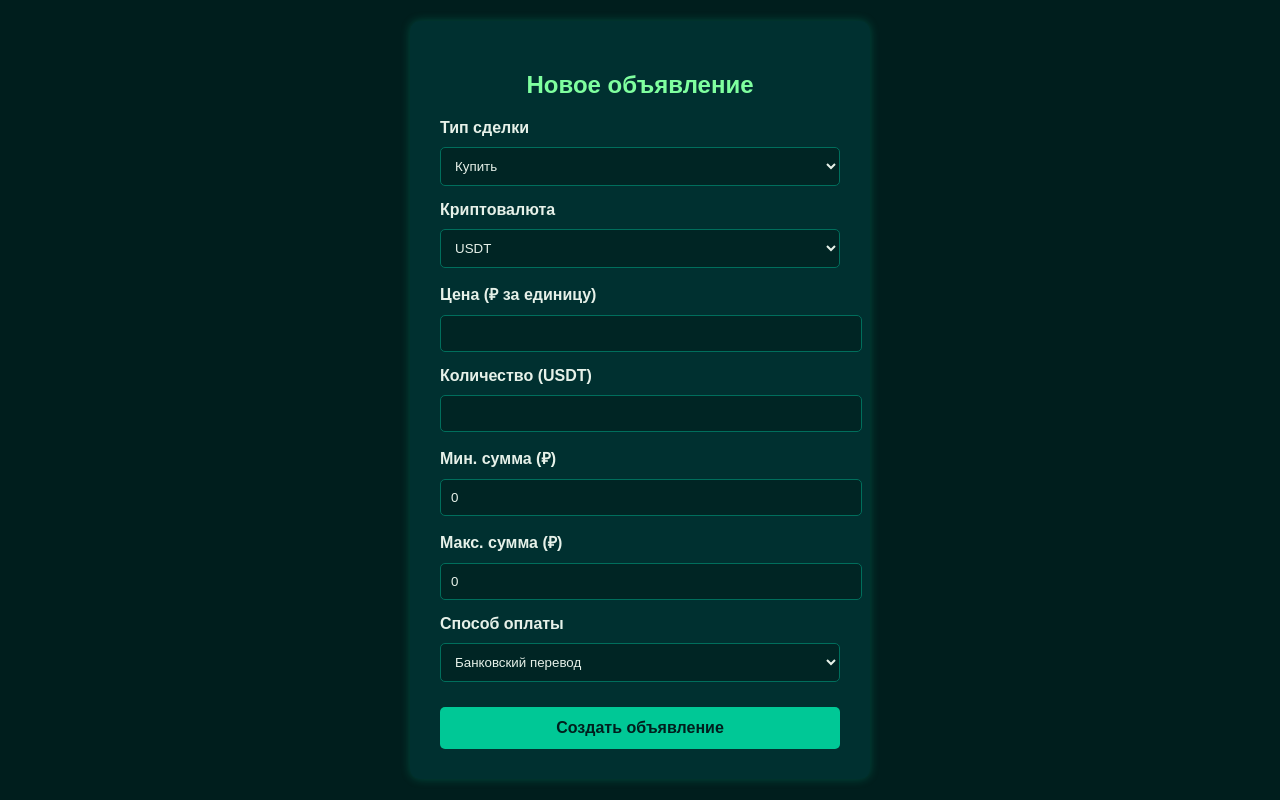
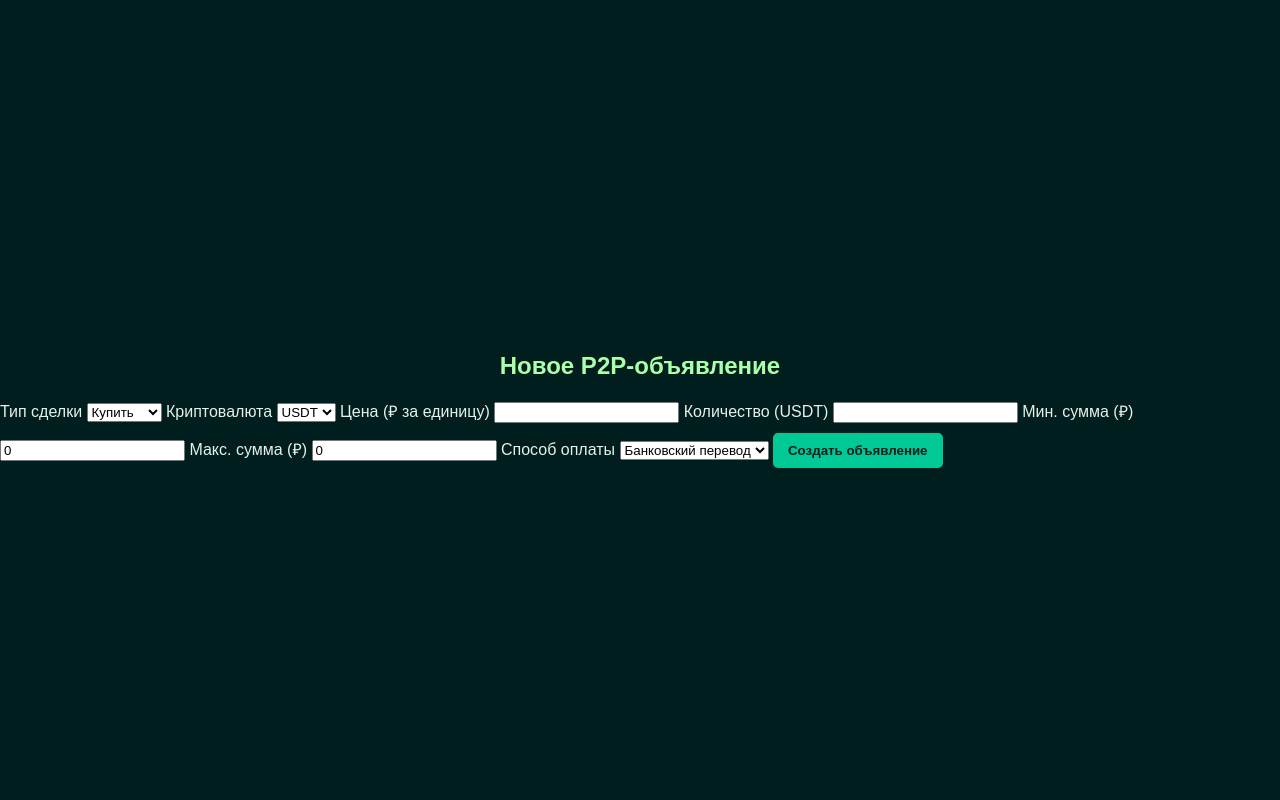
Before and after one commit to Yupara/P2pppppppppp, a Python web app: template templates/create_ad.html in a window 1280 px wide. Run offline with Jinja, Linux system fonts and the light colour scheme; the template is opened without the code that fills it, so the values that code supplies are empty.

Commit message:
Update create_ad.html

```diff
--- a/templates/create_ad.html
+++ b/templates/create_ad.html
@@ -4,69 +4,12 @@
   <meta charset="UTF-8">
   <title>Создать объявление</title>
   <link rel="stylesheet" href="/static/styles.css">
-  <style>
-    body {
-      background-color: #001e1d;
-      color: #e6f1e9;
-      font-family: Arial, sans-serif;
-      margin: 0;
-      padding: 0;
-      display: flex;
-      justify-content: center;
-      align-items: center;
-      height: 100vh;
-    }
-
-    .form-container {
-      background-color: #003030;
-      padding: 30px;
-      border-radius: 10px;
-      box-shadow: 0 0 10px #00c89644;
-      width: 400px;
-    }
-
-    h2 {
-      text-align: center;
-      margin-bottom: 20px;
-      color: #7fff9f;
-    }
-
-    label {
-      display: block;
-      margin-bottom: 10px;
-      font-weight: bold;
-    }
-
-    input, select {
-      width: 100%;
-      padding: 10px;
-      margin-bottom: 15px;
-      border: 1px solid #006e5c;
-      border-radius: 5px;
-      background-color: #002524;
-      color: #e6f1e9;
-    }
-
-    button {
-      width: 100%;
-      padding: 12px;
-      background-color: #00c896;
-      color: #001e1d;
-      border: none;
-      border-radius: 5px;
-      font-size: 16px;
-      cursor: pointer;
-      transition: background-color 0.2s ease;
-    }
-
-    button:hover {
-      background-color: #00b288;
-    }
-  </style>
+  <link href="https://fonts.googleapis.com/css2?family=Inter:wght@400;600&display=swap" rel="stylesheet">
 </head>
 <body>
+  <div style="display:flex; height:100vh; align-items:center; justify-content:center; background-color:#001e1d;">
     <div class="form-container">
-    <h2>Новое объявление</h2>
+      <h2>Новое P2P-объявление</h2>
       <form action="/ads/create" method="post">
         <label for="type">Тип сделки</label>
         <select name="type" id="type" required>
@@ -103,5 +46,6 @@
         <button type="submit">Создать объявление</button>
       </form>
     </div>
+  </div>
 </body>
 </html>
```
Lines whose indentation alone changed are shown as unchanged.
